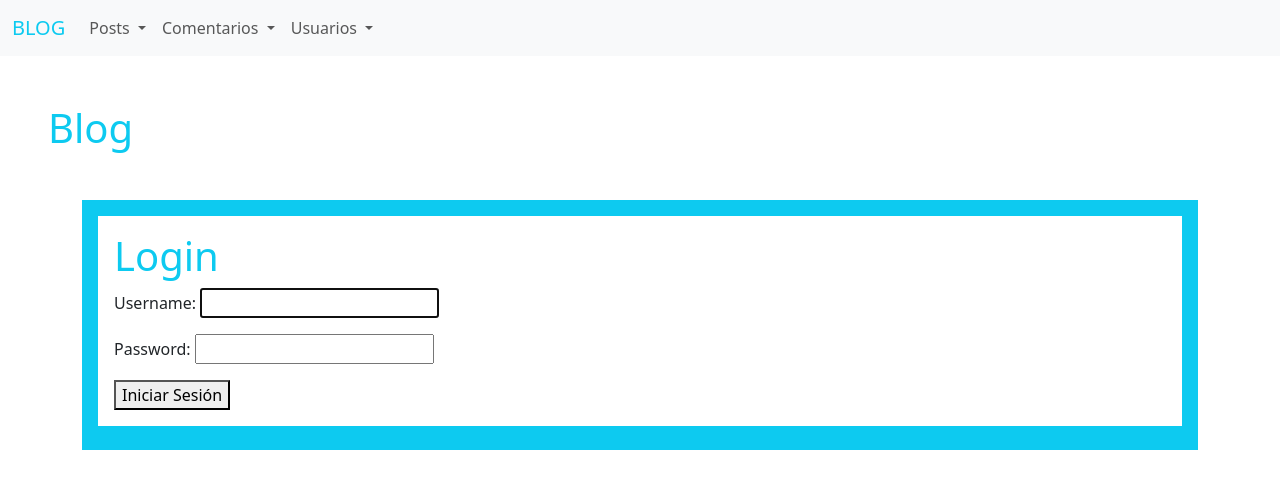
After one commit to dggtn/PlaygroundFinalProjectGangotena, a Django app: page /login in a window 1280 px wide. The commit adds this page. Shown: the top 489 px of the page. Run offline with Django 5.2, Linux system fonts and the light colour scheme.

Commit message:
implementacion de login y logout formato django

```diff
--- a/PlaygroundFinalProjectGangotena/templates/index.html
+++ b/PlaygroundFinalProjectGangotena/templates/index.html
@@ -6,6 +6,9 @@
   <div class="container p-3 mb-2 bg-white text-dark">
     <h1 class="text-info">Bienvenido al blog</h1>
     <p>Un lugar dónde puedes publicar posts y comentar el de tus amigos</p>
+  {% if mensaje%}
+    <p>{{mensaje}}</p>
+    {% endif%}
   </div>
   <a class="btn btn-primary" href="{% url 'nuevoPost' %}" role="button">Empieza a escribir tus propias ideas acá</a>
 </div>
--- /dev/null
+++ b/PlaygroundFinalProjectGangotena/templates/login.html
@@ -0,0 +1,14 @@
+{% extends "layout.html" %}
+{% load static %}
+{% block contenido%}
+
+<div class="p-3 mb-2 bg-info text-dark">
+  <div class="container p-3 mb-2 bg-white text-dark">
+    <h1 class="text-info">Login</h1>
+    <form action = "" method="POST">
+      {% csrf_token %}
+      {{form.as_p}}
+      <button type="submit">Iniciar Sesión</button>
+    </form>
+
+{% endblock %}
--- a/PlaygroundFinalProjectGangotena/templates/post.html
+++ b/PlaygroundFinalProjectGangotena/templates/post.html
@@ -7,4 +7,6 @@
         <p>{{post.cuerpo}}</p>
     </div>
 </div>
+<a class="btn btn-info fs-4" href="{% url 'nuevoComentario' %}" role="button">Comentar</a>
+
 {% endblock %}
--- a/PlaygroundFinalProjectGangotena/templates/posts.html
+++ b/PlaygroundFinalProjectGangotena/templates/posts.html
@@ -14,8 +14,8 @@
     <a href="{% url 'postPorId' id=post.id %}"style="text-decoration: none " class="card mb-3 mt-3" >
         <h2 class="text-info">{{post.titulo}}</h2>
         <p>{{post.cuerpo}}</p>
+    </a>
     {% endfor %}
 
-    <a class="btn btn-info fs-4" href="{% url 'nuevoComentario' %}" role="button">Comentar</a>
 
 {% endblock %}
--- a/PlaygroundFinalProjectGangotena/urls.py
+++ b/PlaygroundFinalProjectGangotena/urls.py
@@ -16,7 +16,7 @@ Including another URLconf
 """
 from django.contrib import admin
 from django.urls import path
-from PlaygroundFinalProjectGangotena.views import index,posts,postPorId,nuevoPost,publicar,usuarios,usuarioPorId,comentarios,guardar,comentar,nuevoUsuario,nuevoComentario
+from PlaygroundFinalProjectGangotena.views import index,posts,postPorId,nuevoPost,publicar,usuarios,usuarioPorId,comentarios,guardar,comentar,nuevoUsuario,nuevoComentario,register,login_request
 
 
 urlpatterns = [
@@ -33,6 +33,7 @@ urlpatterns = [
     path('usuarios/nuevo/guardar/', guardar, name="guardar"),
     path('comentarios/nuevo/', nuevoComentario, name="nuevoComentario"),
     path('comentarios/comentar/', comentar, name="comentar"),
-
+    path('login',login_request,name="Login"),
+    path('register', register, name="Register")
 
 ]
--- a/PlaygroundFinalProjectGangotena/views.py
+++ b/PlaygroundFinalProjectGangotena/views.py
@@ -1,10 +1,16 @@
+from django.shortcuts import render
 from django.http import HttpResponse
 from django.template import loader
+from django.views.generic import ListView
+from django.views.generic import DetailView
+from django.urls import reverse_lazy
+from django.views.generic.edit import UpdateView, DeleteView, CreateView
 from modelos.models import Post
 from modelos.models import Usuarios
 from modelos.models import Comentarios
 from django.shortcuts import redirect
-
+from django.contrib.auth.forms import AuthenticationForm, UserCreationForm
+from django.contrib.auth import login,authenticate
 
 def posts(request):
     template = loader.get_template('posts.html')
@@ -110,3 +116,27 @@ def index(request):
     template = loader.get_template('index.html')
     html = template.render(request=request)
     return HttpResponse(html)
+
+def login_request(request):
+    form = AuthenticationForm()
+    if request.method == 'POST':
+        form = AuthenticationForm(request, data = request.POST)
+        if form.is_valid():
+            usuario =  form.cleaned_data.get("username")
+            contrasenia = form.cleaned_data.get("password")
+
+            user = authenticate(username = usuario, password = contrasenia)
+            login(request,user)
+            return render(request, "/index.html", {"mensaje": f"Bienvenido {user.username}"})
+    return render(request, "login.html", {"form":form})
+
+def register(request):
+    form = UserCreationForm()
+    if request.method == "POST":
+        form = UserCreationForm(request.POST)
+        if form.is_valid():
+            username = form.cleaned_data['username']
+            form.save()
+            return render(request,"index.html",{"mensaje":"Usuario Creado:)"})
+
+    return render (request,"registro.html", {"form":form})
```
Also changed, not shown: PlaygroundFinalProjectGangotena/templates/registro.html (added, +14 -0 lines).
